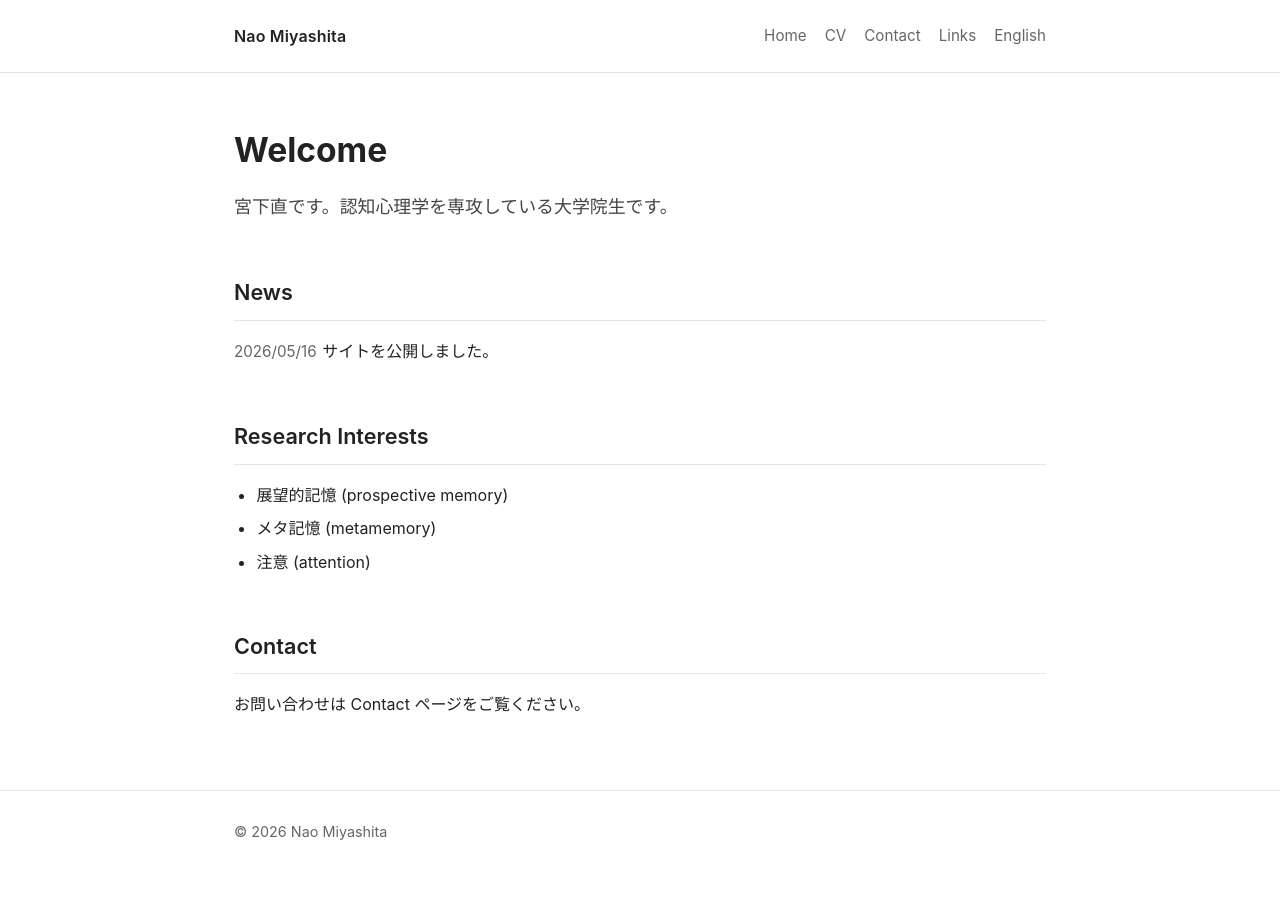
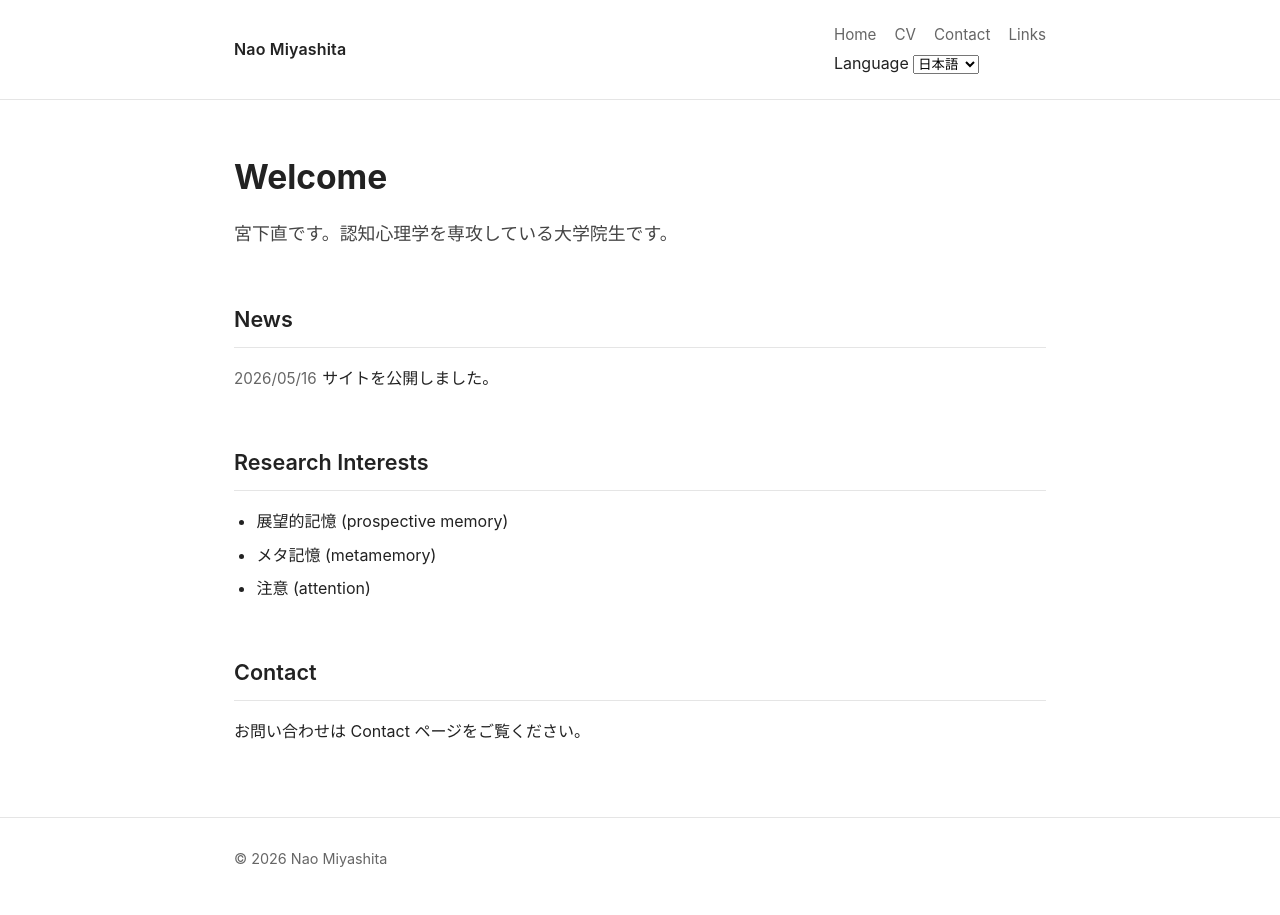
Before and after one commit to naomiyashita/github.io, a Jekyll site: the page built from index.md, in a window 1280 px wide. Built offline with Jekyll 4.4.1, drawn with Linux system fonts in a browser that asks for light colours.

Commit message:
Update default.html

```diff
--- a/_layouts/default.html
+++ b/_layouts/default.html
@@ -9,15 +9,25 @@
 </head>
 <body>
   <header class="site-header">
-    <div class="container">
+    <div class="container header-inner">
       <a class="site-title" href="{{ '/' | relative_url }}">{{ site.title }}</a>
+
+      <div class="header-right">
         <nav class="site-nav">
           <a href="{{ '/' | relative_url }}">Home</a>
           <a href="{{ '/cv/' | relative_url }}">CV</a>
           <a href="{{ '/contact/' | relative_url }}">Contact</a>
           <a href="{{ '/links/' | relative_url }}">Links</a>
-        <a href="{{ '/en/' | relative_url }}">English</a>
         </nav>
+
+        <div class="language-switcher">
+          <label for="language-select">Language</label>
+          <select id="language-select" aria-label="Language selector">
+            <option value="{{ '/' | relative_url }}" {% if page.lang != "en" %}selected{% endif %}>日本語</option>
+            <option value="{{ '/en/' | relative_url }}" {% if page.lang == "en" %}selected{% endif %}>English</option>
+          </select>
+        </div>
+      </div>
     </div>
   </header>
 
```
Lines whose indentation alone changed are shown as unchanged.
